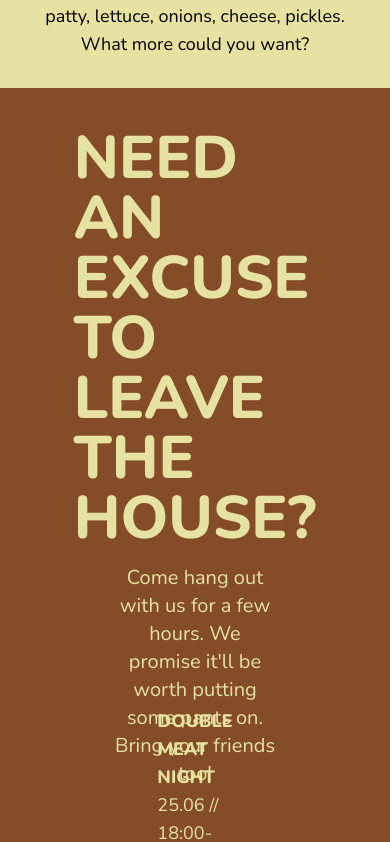
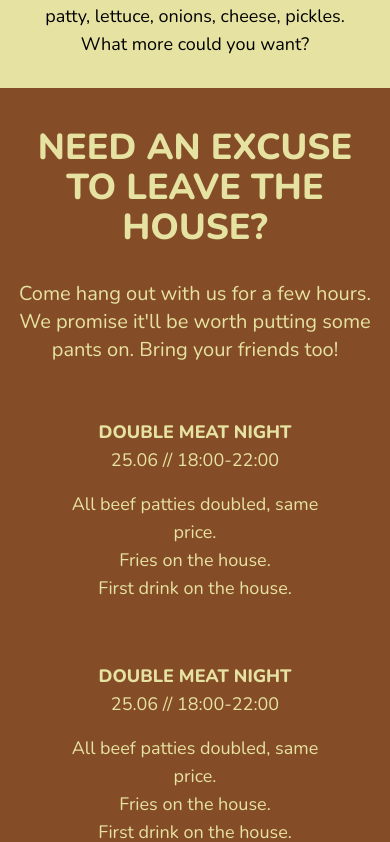
Before and after one commit to ioanat94/burgrrr, a Next.js app: page / in a window 390 px wide. Shown: the part 3787-4629 px from the top of the page. Built offline with nearby package versions, Linux system fonts and the light colour scheme.

Commit message:
Made events responsive

```diff
--- a/components/EventCard.tsx
+++ b/components/EventCard.tsx
@@ -2,10 +2,12 @@ import React from 'react';
 
 function EventCard() {
   return (
-    <div className='flex flex-col items-center justify-center gap-5 p-5 w-[30%] h-[250px] border-solid border-2 rounded-lg border-brown transition-all hover:border-lightYellow hover:shadow-xl hover:bg-[#875431]'>
+    <div className='flex flex-col items-center justify-center gap-4 p-5 w-[90%] md:w-[70%] lg:w-[50%] xl:w-[30%] md:py-10 border-solid border-2 rounded-lg border-brown transition-all hover:border-lightYellow hover:shadow-xl hover:bg-[#875431]'>
       <div className='flex flex-col items-center'>
-        <h3 className='text-lg font-extrabold'>DOUBLE MEAT NIGHT</h3>
-        <span className='text-lg'>25.06 // 18:00-22:00</span>
+        <h3 className='text-lg text-center font-extrabold'>
+          DOUBLE MEAT NIGHT
+        </h3>
+        <span className='text-lg text-center'>25.06 // 18:00-22:00</span>
       </div>
       <p className='text-center text-lg'>
         All beef patties doubled, same price.
--- a/components/Events.tsx
+++ b/components/Events.tsx
@@ -5,15 +5,15 @@ function Events() {
   return (
     <>
       <a className='anchor anchor-events' id='events'></a>
-      <div className='flex flex-col items-center gap-4 px-20 py-10 bg-brown text-lightYellow'>
-        <h1 className='text-6xl font-extrabold'>
+      <div className='flex flex-col items-center gap-8 px-2 md:px-8 lg:px-20 py-10 bg-brown text-lightYellow'>
+        <h1 className='text-4xl md:text-6xl font-extrabold text-center'>
           NEED AN EXCUSE TO LEAVE THE HOUSE?
         </h1>
-        <p className='text-xl text-center w-[70%]'>
+        <p className='text-xl text-center md:w-[80%] lg:w-[70%]'>
           Come hang out with us for a few hours. We promise it'll be worth
           putting some pants on. Bring your friends too!
         </p>
-        <div className='flex flex-col items-center gap-10 w-full pt-10'>
+        <div className='flex flex-col items-center gap-4 w-full'>
           <EventCard />
           <EventCard />
           <EventCard />
```
